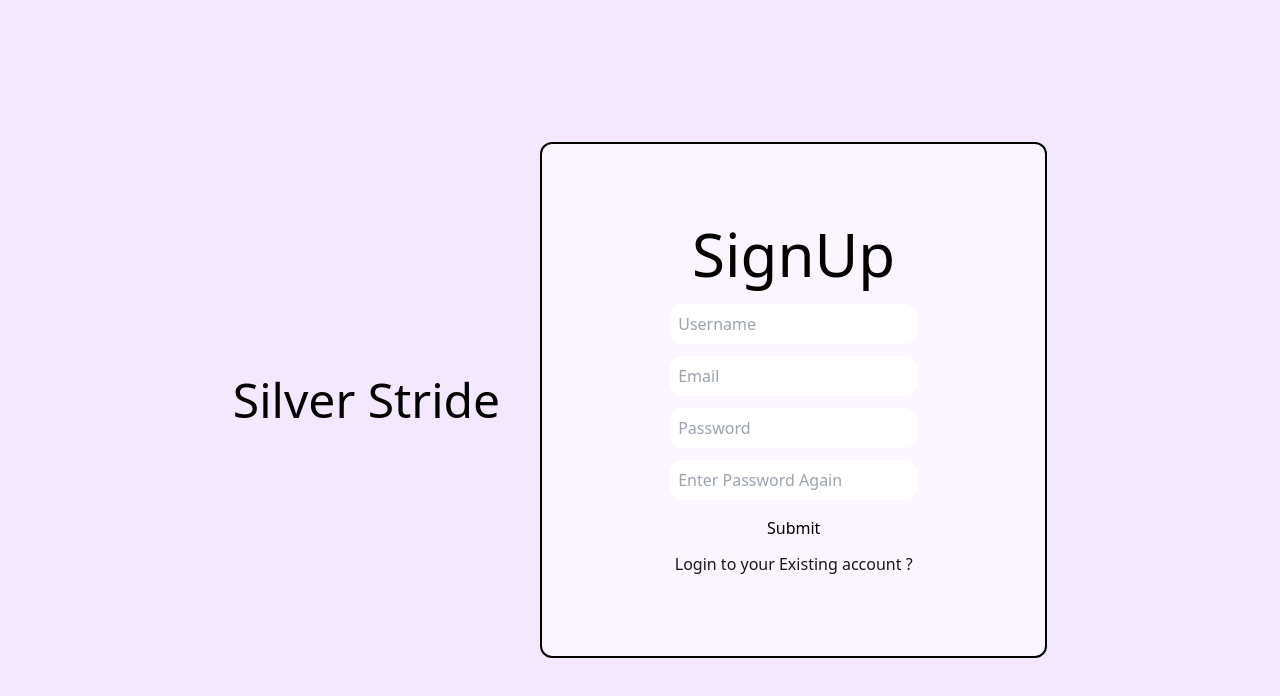
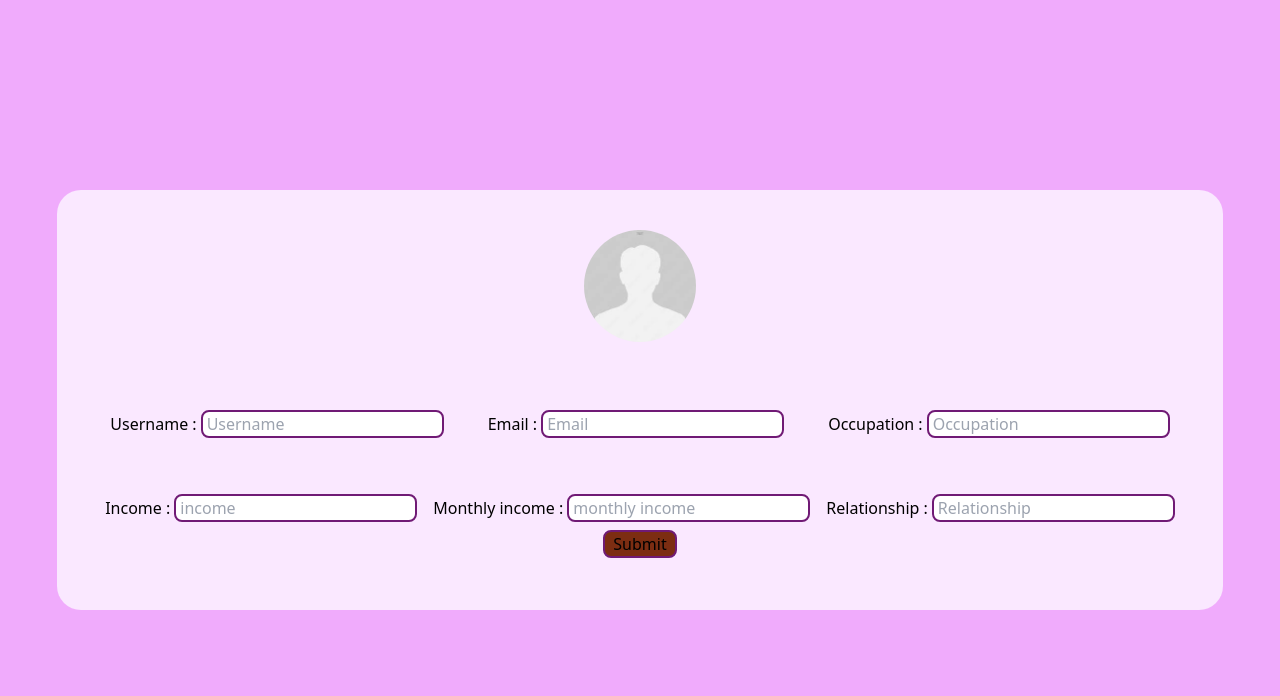
Before and after one commit to BhaaveshWaykole/ImagineCup_api, a React (Vite) app in the folder client/: page / in a window 1280 px wide. Shown: the top 696 px of the page. Built offline with nearby package versions, Linux system fonts and the light colour scheme.

Commit message:
user gen info page

```diff
--- a/client/src/App.jsx
+++ b/client/src/App.jsx
@@ -3,6 +3,7 @@ import { Home } from './components/Home.jsx'
 import { Sidebar } from './components/Sidebar.jsx'
 import Login from "./pages/login/loginpg.jsx"
 import Register from "./pages/signup/register.jsx"
+import Profile from "./components/Profile.jsx";
 function App() {
   return (
     <div>
@@ -12,7 +13,7 @@ function App() {
           <Home/>
         </div>
       </div> */}
-      <Register />
+      <Profile />
     </div>
   );
 }
--- /dev/null
+++ b/client/src/components/Profile.jsx
@@ -0,0 +1,91 @@
+import React from 'react'
+
+import {
+  Input,
+  Typography,
+  Card
+} from "@material-tailwind/react";
+
+export default function Profile() {
+  return (
+    <div className="h-screen bg-fuchsia-300 flex flex-col items-center justify-center">
+      <div className="bg-fuchsia-100 rounded-3xl p-10">
+        <div className="profileRtCover flex justify-center h-28 mb-5">
+          {/* do relative position later if needed */}
+          <img src="download.jpeg" alt="IMG" className="rounded-full h-28" />
+        </div>
+        <Card>
+          <div className="flex gap-7 py-10 justify-center">
+            <Typography className="m-2">
+              Username :
+              <input
+                label="Username"
+                type="text"
+                name="Username"
+                placeholder="Username"
+                className='rounded-lg border-2 border-fuchsia-900 px-1 ml-1'
+              />
+            </Typography>
+            <Typography className="m-2">
+              Email :
+              <input
+                label="Username"
+                type="text"
+                name="Email"
+                placeholder="Email"
+                className='rounded-lg border-2 border-fuchsia-900 px-1 ml-1'
+              />
+            </Typography>
+            <Typography className="m-2">
+              Occupation :
+              <input
+                label="occupation"
+                type="text"
+                name="occupation"
+                placeholder="Occupation"
+                className='rounded-lg border-2 border-fuchsia-900 px-1 ml-1'
+              />
+            </Typography>
+          </div>
+          <div className='flex justify-center'>
+            <Typography className="m-2">
+              Income :
+              <input
+                label="income"
+                type="text"
+                name="income"
+                placeholder="income"
+                className='rounded-lg border-2 border-fuchsia-900 px-1 ml-1'
+              />
+            </Typography>
+            <Typography className="m-2">
+              Monthly income :
+              <input
+                label="monthly income"
+                type="text"
+                name="monthly income"
+                placeholder="monthly income"
+                className='rounded-lg  border-2 border-fuchsia-900 px-1 ml-1'
+              />
+            </Typography>
+            <Typography className="m-2">
+              Relationship :
+              <input
+                label="Relationship"
+                type="text"
+                name="Relationship"
+                placeholder="Relationship"
+                className='rounded-lg  border-2 border-fuchsia-900 px-1 ml-1'
+              />
+            </Typography>
+          </div>
+          <button type="submit" className="flex justify-center">
+            <div className="bg-orange-900 w-fit border-2 border-fuchsia-900 rounded-lg px-2 mb-3">
+              <Typography>Submit</Typography>
+            </div>
+          </button>
+        </Card>
+      </div>
+    </div>
+  )
+}
```
